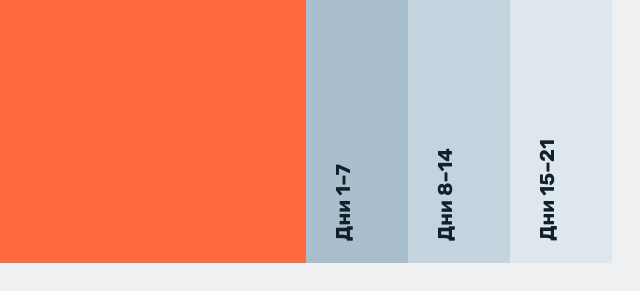
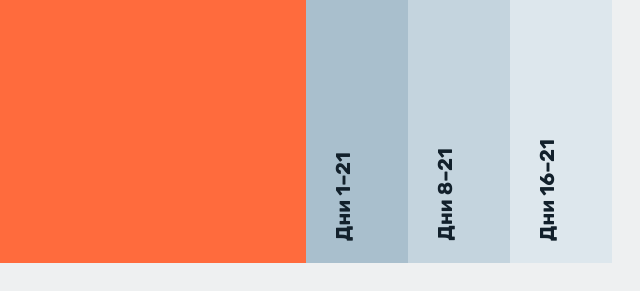
Before and after one commit to murzzsite/sancho-prodazhi, a plain HTML site: page index.html in a window 1280 px wide. Shown: the part 5600-5891 px from the top of the page, 640-1280 px from the left. Drawn offline with Linux system fonts and the light colour scheme.

Commit message:
course day ranges per client

```diff
--- a/index.html
+++ b/index.html
@@ -135,9 +135,9 @@
   </div>
   <div class="acc" id="acc">
     <button class="stage is-open" type="button" style="--c:#ff6b3d" aria-expanded="true"><span class="stage__n">Разбор</span><span class="stage__b">Находим, где теряется прибыль: презентация, ответы на возражения, состояние продавцов. Здесь же находится ваш винтик.</span></button>
-    <button class="stage" type="button" style="--c:#a9bfcd" aria-expanded="false"><span class="stage__n">Дни 1–7</span><span class="stage__b">Состояние и самоценность: внутренний стержень, из которого клиент читает уверенность без лишних аргументов.</span></button>
-    <button class="stage" type="button" style="--c:#c4d4de" aria-expanded="false"><span class="stage__n">Дни 8–14</span><span class="stage__b">Расширяем зону личной ответственности в виде квеста. Чем шире зона ответственности, тем больше человек зарабатывает: зависимость прямая. Учим на уровне встраиваемого навыка.</span></button>
-    <button class="stage" type="button" style="--c:#dde7ed" aria-expanded="false"><span class="stage__n">Дни 15–21</span><span class="stage__b">Учимся работать с отрицательными эмоциями — гнев, обида, раздражение — и превращать их в положительную энергию.</span></button>
+    <button class="stage" type="button" style="--c:#a9bfcd" aria-expanded="false"><span class="stage__n">Дни 1–21</span><span class="stage__b">Состояние и самоценность: внутренний стержень, из которого клиент читает уверенность без лишних аргументов.</span></button>
+    <button class="stage" type="button" style="--c:#c4d4de" aria-expanded="false"><span class="stage__n">Дни 8–21</span><span class="stage__b">Расширяем зону личной ответственности в виде квеста. Чем шире зона ответственности, тем больше человек зарабатывает: зависимость прямая. Учим на уровне встраиваемого навыка.</span></button>
+    <button class="stage" type="button" style="--c:#dde7ed" aria-expanded="false"><span class="stage__n">Дни 16–21</span><span class="stage__b">Учимся работать с отрицательными эмоциями — гнев, обида, раздражение — и превращать их в положительную энергию.</span></button>
   </div>
 </section>
 
```
